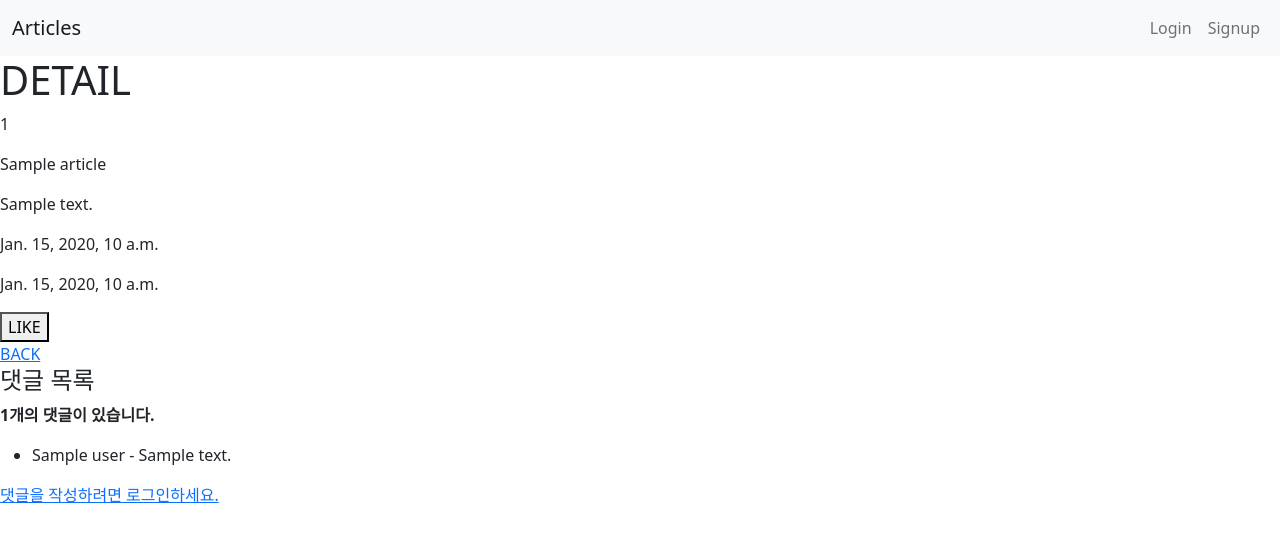
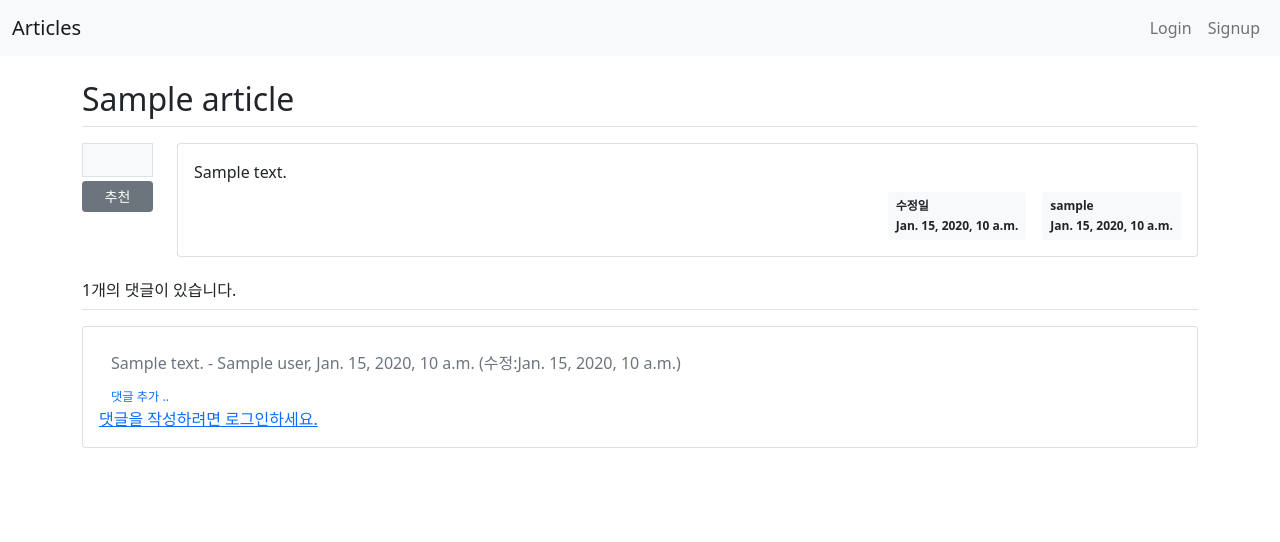
Before and after one commit to hhejo/articles, a Django app: template templates/articles/detail.html in a window 1280 px wide. Shown: the top 542 px of the page. Run offline with Django 3.2, Linux system fonts and the light colour scheme; the template is opened without the code that fills it: most values are stand-ins (such as "Sample title", 1, 10 or a date in 2020).

Commit message:
working detail.html

```diff
--- a/config/settings.py
+++ b/config/settings.py
@@ -43,7 +43,7 @@ SECRET_KEY = get_secret('SECRET_KEY')
 #### for Django Secret Key ####
 
 # SECURITY WARNING: don't run with debug turned on in production!
-DEBUG = False
+DEBUG = True
 
 ALLOWED_HOSTS = ['*', '.pythonanywhere.com']
 
--- a/templates/articles/detail.html
+++ b/templates/articles/detail.html
@@ -1,6 +1,141 @@
 {% extends 'base.html' %}
 
 {% block content %}
+<div class="container my-3">
+  <h2 class="border-bottom py-2">{{ article.title }}</h2>
+  <div class="row my-3">
+    <div class="col-1">
+      <div class="bg-light text-center p-3 border fw-bolder mb-1"></div>
+      <div class="d-grid gap-1">
+        <a href="" class="recommend btn btn-sm btn-secondary">추천</a>
+      </div>
+    </div>
+    <div class="col-11">
+      <div class="card">
+        <div class="card-body">
+          <div class="card-text mb-2">{{ article.content }}</div>
+          <div class="d-flex justify-content-end">
+            {% if article.updated_at %}
+            <div class="badge bg-light p-2 text-start mx-3 text-dark">
+              <div class="mb-2">수정일</div>
+              <div>{{ article.updated_at }}</div>
+            </div>
+            {% endif %}
+            <div class="badge bg-light text-dark p-2 text-start">
+              <div class="mb-2">{{ article.user.username }}</div>
+              <div>{{ article.created_at }}</div>
+            </div>
+          </div>
+          {% if request.user == article.user %}
+          <div class="my-3">
+            <a href="{% url 'articles:update' article.pk %}" class="btn btn-sm btn-outline-secondary">수정</a>
+            {% comment %} <a href="#" class="delete btn btn-sm btn-outline-secondary" data-uri="{% url 'pybo:question_delete' question.id %}">삭제</a> {% endcomment %}
+            <a href="{% url 'articles:delete' article.pk %}" class="delete btn btn-sm btn-outline-secondary">삭제</a>
+          </div>
+          {% endif %}
+          {% comment %} <a href="{% url 'articles:index' %}" class="btn btn-sm btn-outline-secondary">BACK</a> {% endcomment %}
+        </div>
+      </div>
+    </div>
+  </div>
+
+  <h6 class="border-bottom my-3 py-2">{{ article.comment_set.count }}개의 댓글이 있습니다.</h6>
+  <div class="card">
+    <div class="card-body">
+      <!-- 답변 댓글 Start -->
+      {% if article.comment_set.count > 0 %}
+      <div class="container">
+        {% for comment in article.comment_set.all %}
+          <a name="comment_{{ comment.id }}"></a>
+          <div class="comment py-2 text-muted">
+            <span style="white-space: pre-line;">{{ comment.content }}</span>
+            <span>
+              - {{ comment.user }}, {{ comment.created_at }}
+              {% if comment.updated_at %}
+              (수정:{{ comment.updated_at }})
+              {% endif %}
+            </span>
+            {% if request.user == comment.user %}
+            {% comment %} <a href="{% url 'articles:comment_modify_answer' comment.id %}" class="small text-decoration-none">수정</a> {% endcomment %}
+            <a href="{% url 'articles:comments_delete' article.pk comment.pk %}" class="small delete text-decoration-none">삭제</a>
+            {% endif %}
+          </div>
+        {% endfor %}
+      </div>
+      {% endif %}
+      <div class="container">
+        <a href="{% url 'articles:comments_create' article.pk %}" class="small text-decoration-none"><small>댓글 추가 ..</small></a>
+      </div>
+
+      {% if request.user.is_authenticated %}
+        <div class="container my-3">
+          <form action="{% url 'articles:comments_create' article.pk %}" method="post" class="post-form my-3">
+            {% csrf_token %}
+            {% comment %} {{ comment_form }} {% endcomment %}
+
+            {% comment %} <label for="content">내용</label> {% endcomment %}
+            <textarea name="content" id="content" cols="5" rows="3" class="form-control my-3">{{ comment_form.content.value|default_if_none:'' }}</textarea>
+
+            <button type="submit" class="btn btn-primary">SUBMIT</button>
+          </form>
+        </div>
+      {% else %}
+        <a href="{% url 'accounts:login' %}">댓글을 작성하려면 로그인하세요.</a>
+      {% endif %}
+
+      <!-- 답변 댓글 End -->
+
+
+      {% comment %} <!-- 수정일, 작성자, 작성일 -->
+      <div class="d-flex justify-content-end">
+        {% if answer.modify_date %}
+        <div class="badge bg-light p-2 text-start mx-3 text-dark">
+          <div class="mb-2">수정일자</div>
+          <div>{{ answer.modify_date }}</div>
+        </div>
+        {% endif %}
+        <div class="badge bg-light text-dark p-2 text-start">
+          <div class="mb-2">{{ answer.author.username }}</div>
+          <div>{{ answer.create_date }}</div>
+        </div>
+      </div>
+      <!-- 수정 버튼, 삭제 버튼 -->
+      {% if request.user == answer.author %}
+      <div class="my-3">
+        <a href="{% url 'pybo:answer_modify' answer.id %}" class="btn btn-sm btn-outline-secondary">수정</a>
+        <a href="{% url 'pybo:answer_delete' answer.id %}" class="delete btn btn-sm btn-outline-secondary">삭제</a>
+      </div>
+      {% endif %} {% endcomment %}
+
+    </div>
+  </div>
+</div>
+{% endblock %}
+
+
+
+
+
+
+
+
+
+
+
+
+
+
+
+
+
+
+
+
+
+
+
+
+
 <h1>DETAIL</h1>
 <div>
   <!-- 게시글 -->
@@ -58,4 +193,3 @@
     <a href="{% url 'accounts:login' %}">댓글을 작성하려면 로그인하세요.</a>
   {% endif %}
 </div>
-{% endblock %}
```
